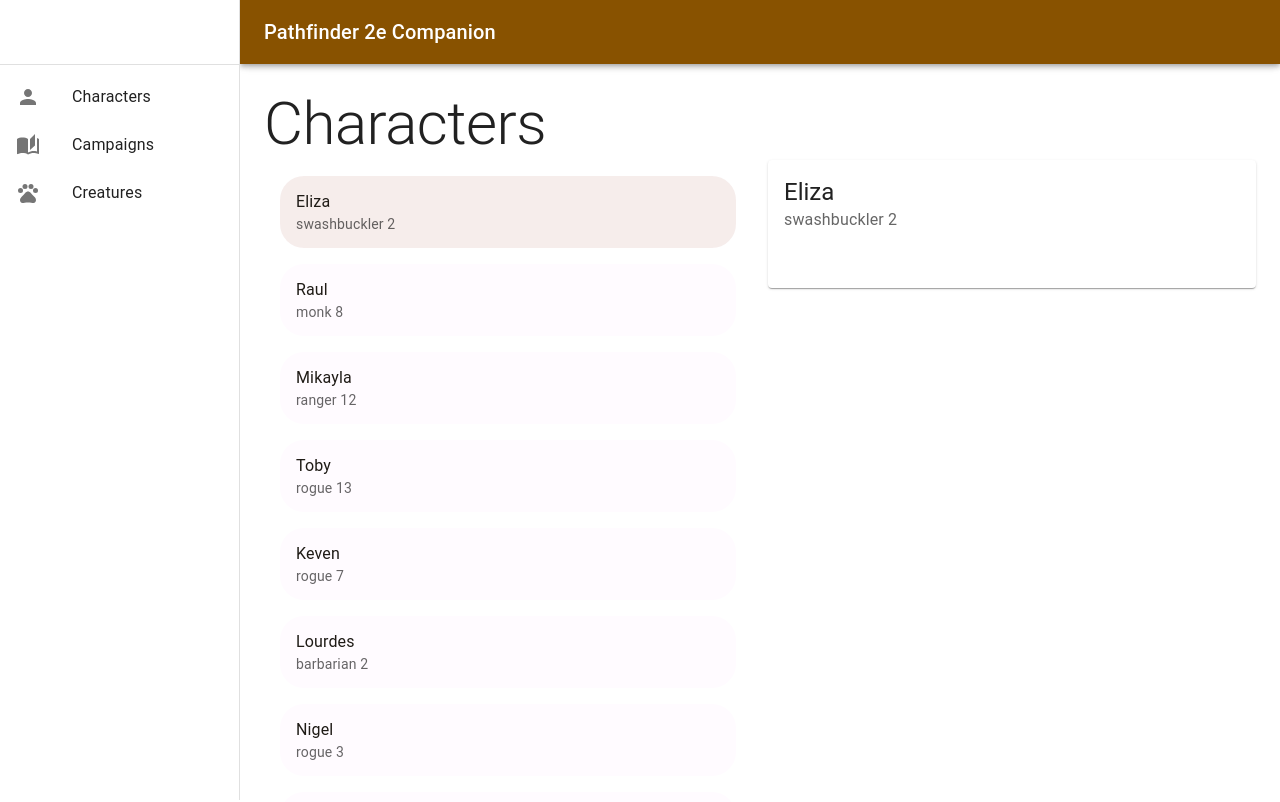
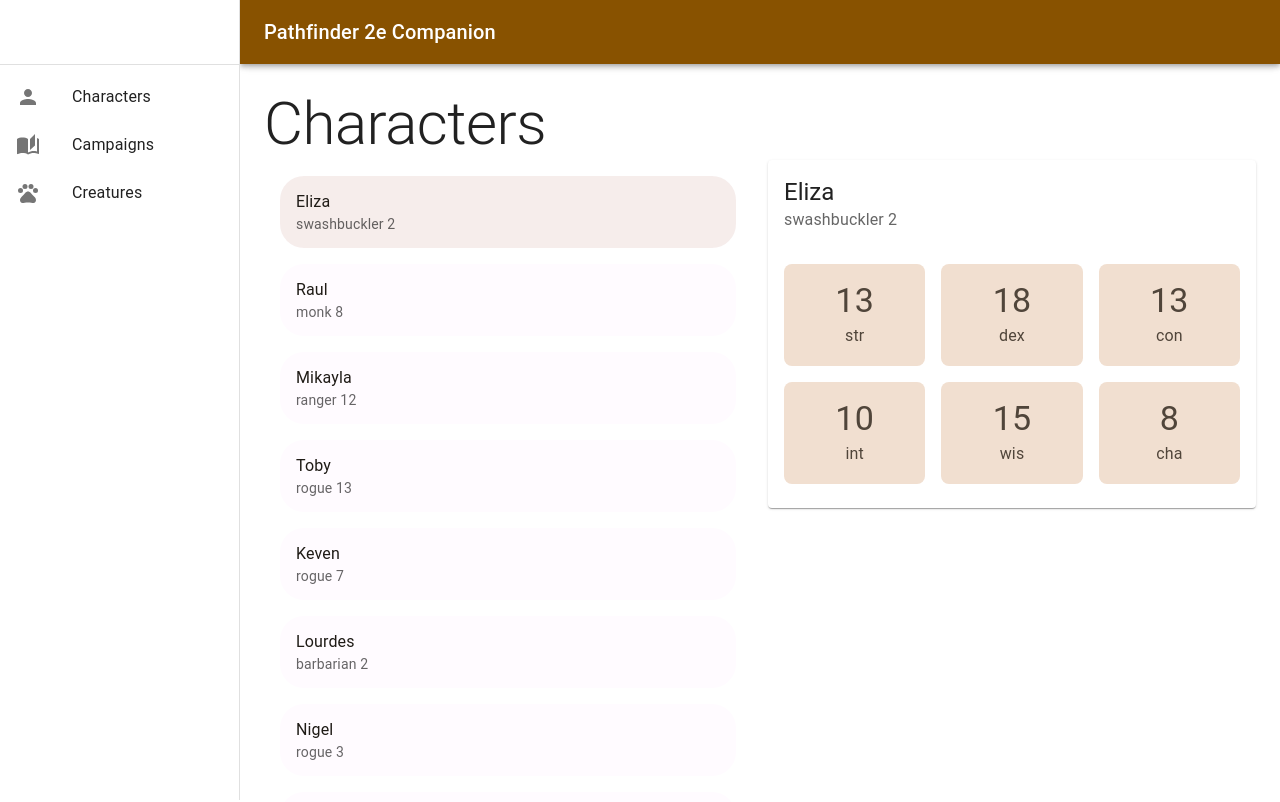
Before and after one commit to eamccarron/pf2e-companion, a Next.js app: page /characters in a window 1280 px wide. Shown: the top 802 px of the page. Built offline with nearby package versions, Linux system fonts and the light colour scheme.

Commit message:
feat: SelectionContext abstraction and character ability score grid

```diff
--- a/src/app/characters/layout.tsx
+++ b/src/app/characters/layout.tsx
@@ -1,9 +1,14 @@
 import { SelectionContextProvider } from '@/components/providers/SelectionContextProvider';
+import { CharacterSelectionContext } from '@/components/character/CharacterSelectionContext';
 
 export default function CharacterLayout({
   children,
 }: {
   children: React.ReactNode;
 }) {
-  return <SelectionContextProvider>{children}</SelectionContextProvider>;
+  return (
+    <SelectionContextProvider Context={CharacterSelectionContext}>
+      {children}
+    </SelectionContextProvider>
+  );
 }
--- a/src/app/characters/page.tsx
+++ b/src/app/characters/page.tsx
@@ -1,8 +1,11 @@
 import React from 'react';
 import { Stack, Typography } from '@mui/material';
 
-import { ListDetailPane } from '@/components/ListDetailPane';
-import CardList from '@/components/CardList';
+import { ContentDetailPane } from '@/components/ContentDetailPane';
+import ContentList from '@/components/ContentList';
+import { CharacterSelectionContext } from '@/components/character/CharacterSelectionContext';
+import { CharacterDetail } from '@/components/character/CharacterDetail';
+
 import type { Character } from '@/types/Character';
 
 export const revalidate = 3;
@@ -16,10 +19,11 @@
   const characters: Array<Character> = await getCharacters();
 
   const listContent = characters.map(
-    ({ name: characterName, class: classType, level }, index) => ({
+    ({ name: characterName, class: classType, level, ...content }, index) => ({
       primary: characterName ?? '',
       secondary: `${classType} ${level}`,
       id: index,
+      content,
     })
   );
 
@@ -30,12 +34,17 @@
         direction="row"
         spacing={2}
       >
-        <CardList content={listContent} />
-        <ListDetailPane
+        <ContentList
           content={listContent}
+          selectionContext={CharacterSelectionContext}
+        />
+        <ContentDetailPane
+          selectionContext={CharacterSelectionContext}
           slide
           slideDirection="left"
-        />
+        >
+          <CharacterDetail />
+        </ContentDetailPane>
       </Stack>
     </>
   );
--- a/src/components/ListDetailPane.tsx
+++ b/src/components/ContentDetailPane.tsx
@@ -1,70 +1,43 @@
 'use client';
 
-import React, {
-  PropsWithChildren,
-  useContext,
-  useEffect,
-  useMemo,
-} from 'react';
+import React, { PropsWithChildren, useContext } from 'react';
 import { Box, Card, CardContent, CardHeader, Slide } from '@mui/material';
-import {
-  SelectionContext,
-  SelectionContextProps,
-} from './providers/SelectionContextProvider';
+import { SelectionContext } from './providers/SelectionContextProvider';
 
-type ListDetailPaneContent = {
-  primary: string;
-  secondary?: string;
-  id: string | number;
-  avatar?: JSX.Element;
-  action?: JSX.Element;
-  description?: string;
-};
-
-interface ListDetailPaneContentProps {
-  content: Array<ListDetailPaneContent>;
+interface ContentDetailPaneContentProps {
+  selectionContext: React.Context<SelectionContext<any>>;
 }
 
-interface ListDetailPaneProps extends ListDetailPaneContentProps {
+interface ContentDetailPaneProps extends ContentDetailPaneContentProps {
   slide: never;
   slideDirection: never;
 }
 
-interface ListDetailPaneWithSlide extends ListDetailPaneContentProps {
+interface ContentDetailPaneWithSlide extends ContentDetailPaneContentProps {
   slide: boolean;
   slideDirection: 'up' | 'left' | 'right' | 'down';
 }
 
-export function ListDetailPane({
+export function ContentDetailPane({
   children,
-  content,
+  selectionContext,
   ...slideProps
 }:
-  | PropsWithChildren<ListDetailPaneProps>
-  | PropsWithChildren<ListDetailPaneWithSlide>) {
-  const { selectionID, setSelection } =
-    useContext<SelectionContextProps>(SelectionContext);
-
-  useEffect(() => {
-    setSelection(content[0]?.id ?? null);
-  }, [content, setSelection]);
-
-  const selectedItem = useMemo(
-    () => content.find((item) => item.id === selectionID),
-    [selectionID, content]
-  );
+  | PropsWithChildren<ContentDetailPaneProps>
+  | PropsWithChildren<ContentDetailPaneWithSlide>) {
+  const { selection } = useContext<SelectionContext<any>>(selectionContext);
 
   return (
     <Box sx={{ width: '100%' }}>
       <Slide
-        in={selectionID !== null}
+        in={selection !== null}
         direction={slideProps.slideDirection}
       >
         <Card>
           <CardHeader
-            title={selectedItem?.primary}
-            avatar={selectedItem?.avatar}
-            subheader={selectedItem?.secondary}
+            title={selection?.primary}
+            avatar={selection?.avatar}
+            subheader={selection?.secondary}
           />
           <CardContent>{children}</CardContent>
         </Card>
--- a/src/components/CardList.tsx
+++ b/src/components/ContentList.tsx
@@ -1,6 +1,6 @@
 'use client';
 
-import React, { useContext } from 'react';
+import React, { useContext, useEffect } from 'react';
 import type { PropsWithChildren } from 'react';
 import {
   List,
@@ -11,32 +11,30 @@
   ListItemText,
 } from '@mui/material';
 
-import { SelectionContext } from './providers/SelectionContextProvider';
-import type { SelectionContextProps } from './providers/SelectionContextProvider';
+import type { Selection } from './providers/SelectionContextProvider';
+import type { SelectionContext } from './providers/SelectionContextProvider';
 
-export type CardListContent = {
-  primary: string;
-  id: string | number;
-  secondary?: string;
-  avatar?: JSX.Element;
-  action?: JSX.Element;
-  description?: string;
-};
+type ListItem = Selection<any>;
 
-export type CardSelection = string | number | undefined;
-
-export type CardListProps = PropsWithChildren<{
-  content: Array<CardListContent>;
+export type ContentListProps = PropsWithChildren<{
+  content: Array<ListItem>;
+  selectionContext: React.Context<SelectionContext<any>>;
 }>;
 
-export default function CardList({ content }: CardListProps) {
-  const { selectionID, setSelection } =
-    useContext<SelectionContextProps>(SelectionContext);
+export default function ContentList({
+  content,
+  selectionContext,
+}: ContentListProps) {
+  const { selection, setSelection } =
+    useContext<SelectionContext<any>>(selectionContext);
 
-  const handleSelection = (content: CardListContent) =>
-    setSelection(content.id);
+  const handleSelection = (content: ListItem) => setSelection(content);
 
-  const CardListItem = ({ content }: { content: CardListContent }) => {
+  useEffect(() => {
+    setSelection(content[0] ?? null);
+  }, [content, setSelection]);
+
+  const CardListItem = ({ content }: { content: ListItem }) => {
     return (
       <ListItem key={content.id}>
         <Box
@@ -47,7 +45,7 @@
           }}
         >
           <ListItemButton
-            selected={selectionID === content.id}
+            selected={selection?.id === content.id}
             sx={{ borderRadius: 6 }}
             onClick={() => handleSelection(content)}
           >
--- /dev/null
+++ b/src/components/character/CharacterDetail.tsx
@@ -0,0 +1,62 @@
+'use client';
+
+import { useContext, useEffect } from 'react';
+import { CharacterSelectionContext } from './CharacterSelectionContext';
+import { Box, Typography, Grid } from '@mui/material';
+
+type AbilityScoreBoxProps = {
+  abilityScore: number;
+  ability: string;
+};
+
+const AbilityScoreBox = ({ abilityScore, ability }: AbilityScoreBoxProps) => {
+  return (
+    <Grid
+      item
+      xs={4}
+    >
+      <Box
+        sx={{
+          display: 'flex',
+          flexDirection: 'column',
+          alignItems: 'center',
+          justifyContent: 'center',
+          bgcolor: 'surfaceVariant.main',
+          color: 'onSurfaceVariant.main',
+          borderRadius: '8px',
+          p: 2,
+        }}
+      >
+        <Typography variant="h4">{abilityScore}</Typography>
+        <Typography variant="subtitle1">{ability}</Typography>
+      </Box>
+    </Grid>
+  );
+};
+
+export const CharacterDetail = () => {
+  const { selection } = useContext(CharacterSelectionContext);
+  const character = selection?.content;
+
+  const abilityScores = Object.entries(character?.abilityScores ?? {}).map(
+    ([ability, abilityScore]) => ({
+      ability,
+      abilityScore,
+    })
+  );
+
+  return (
+    <Grid
+      container
+      spacing={2}
+    >
+      {abilityScores.map(({ ability, abilityScore }) => (
+        <AbilityScoreBox
+          ability={ability}
+          abilityScore={abilityScore}
+          key={ability}
+        />
+      ))}
+    </Grid>
+  );
+};
--- /dev/null
+++ b/src/components/character/CharacterSelectionContext.tsx
@@ -0,0 +1,6 @@
+'use client'
+
+import { createSelectionContext } from '@/components/providers/SelectionContextProvider';
+import type { Character } from '@/types/Character';
+
+export const CharacterSelectionContext = createSelectionContext<Character>();
--- a/src/components/providers/SelectionContextProvider.tsx
+++ b/src/components/providers/SelectionContextProvider.tsx
@@ -4,24 +4,44 @@
 
 export type selectionID = string | number | null;
 
-export type SelectionContextProps = {
-  selectionID: selectionID;
-  setSelection: React.Dispatch<React.SetStateAction<selectionID>>;
+export interface Selection<T> {
+  primary: string;
+  id: string | number;
+  secondary?: string;
+  avatar?: JSX.Element;
+  action?: JSX.Element;
+  description?: string;
+  content: T;
+}
+
+export type SelectionContext<T> = {
+  selection: Selection<T> | null;
+  setSelection: React.Dispatch<React.SetStateAction<Selection<T> | null>>;
 };
 
-export const SelectionContext = createContext<SelectionContextProps>({
-  selectionID: null,
-  setSelection: () => {},
-});
+export function createSelectionContext<T>(): React.Context<
+  SelectionContext<T>
+> {
+  return createContext<SelectionContext<T>>({
+    selection: null,
+    setSelection: () => {},
+  });
+}
 
-export function SelectionContextProvider({
+type SelectionContextProviderProps<T> = {
+  children: React.ReactNode;
+  Context: React.Context<SelectionContext<T>>;
+};
+
+export function SelectionContextProvider<T>({
   children,
-}: React.PropsWithChildren<unknown>) {
-  const [selectionID, setSelection] = useState<selectionID>(null);
+  Context,
+}: React.PropsWithChildren<SelectionContextProviderProps<T>>) {
+  const [selection, setSelection] = useState<Selection<T> | null>(null);
 
   return (
-    <SelectionContext.Provider value={{ selectionID, setSelection }}>
+    <Context.Provider value={{ selection, setSelection }}>
       {children}
-    </SelectionContext.Provider>
+    </Context.Provider>
   );
 }
--- a/src/style/theme.ts
+++ b/src/style/theme.ts
@@ -34,7 +34,7 @@
     // @ts-ignore
     contrastText: palette[`on${key[0].toUpperCase()}${key.slice(1)}`],
   },
- ])));
+])));
 
 export const theme = createTheme({
   palette: buildM2Palette(palette),
```
Also changed, not shown: .eslintrc.json.
